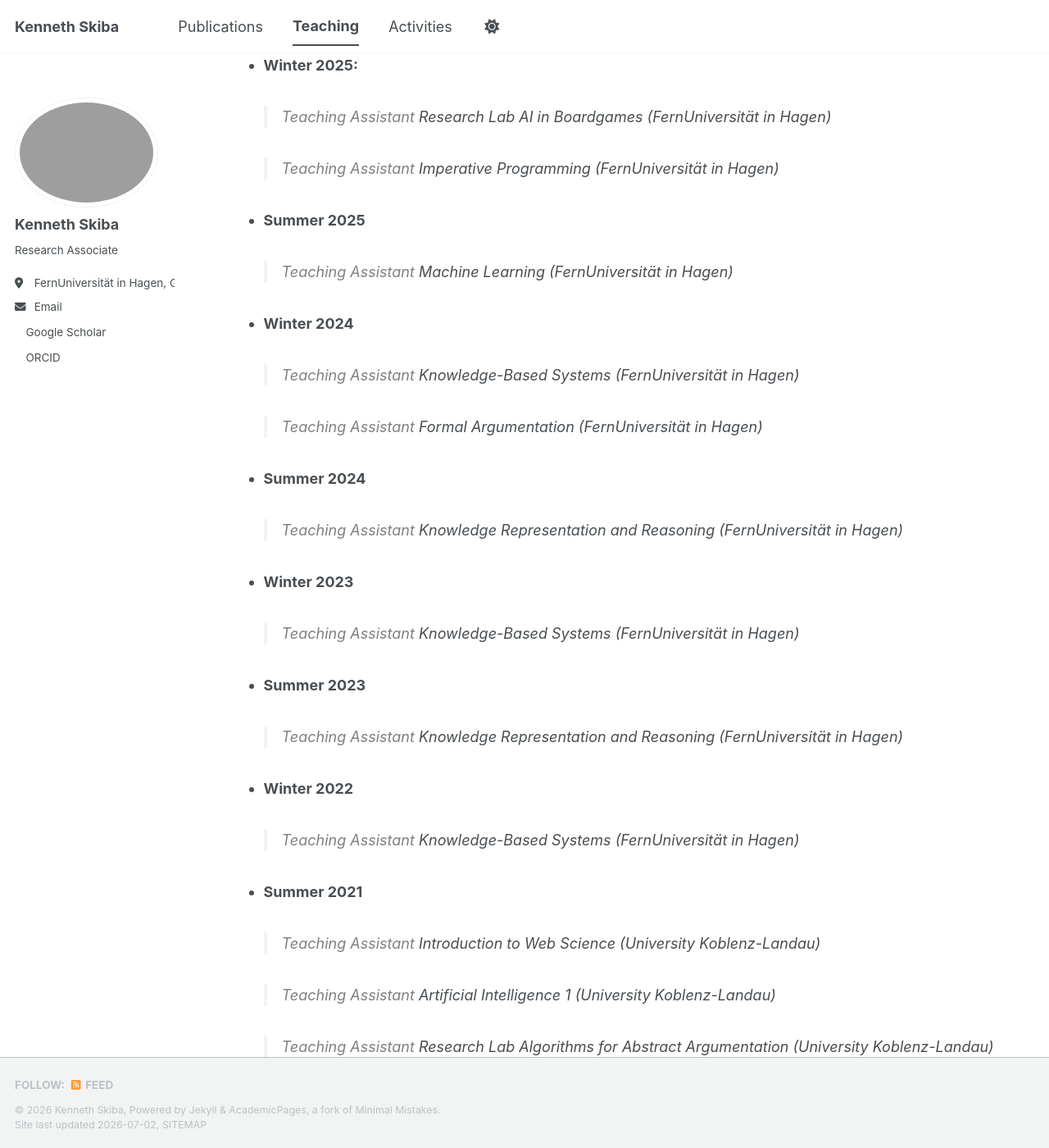
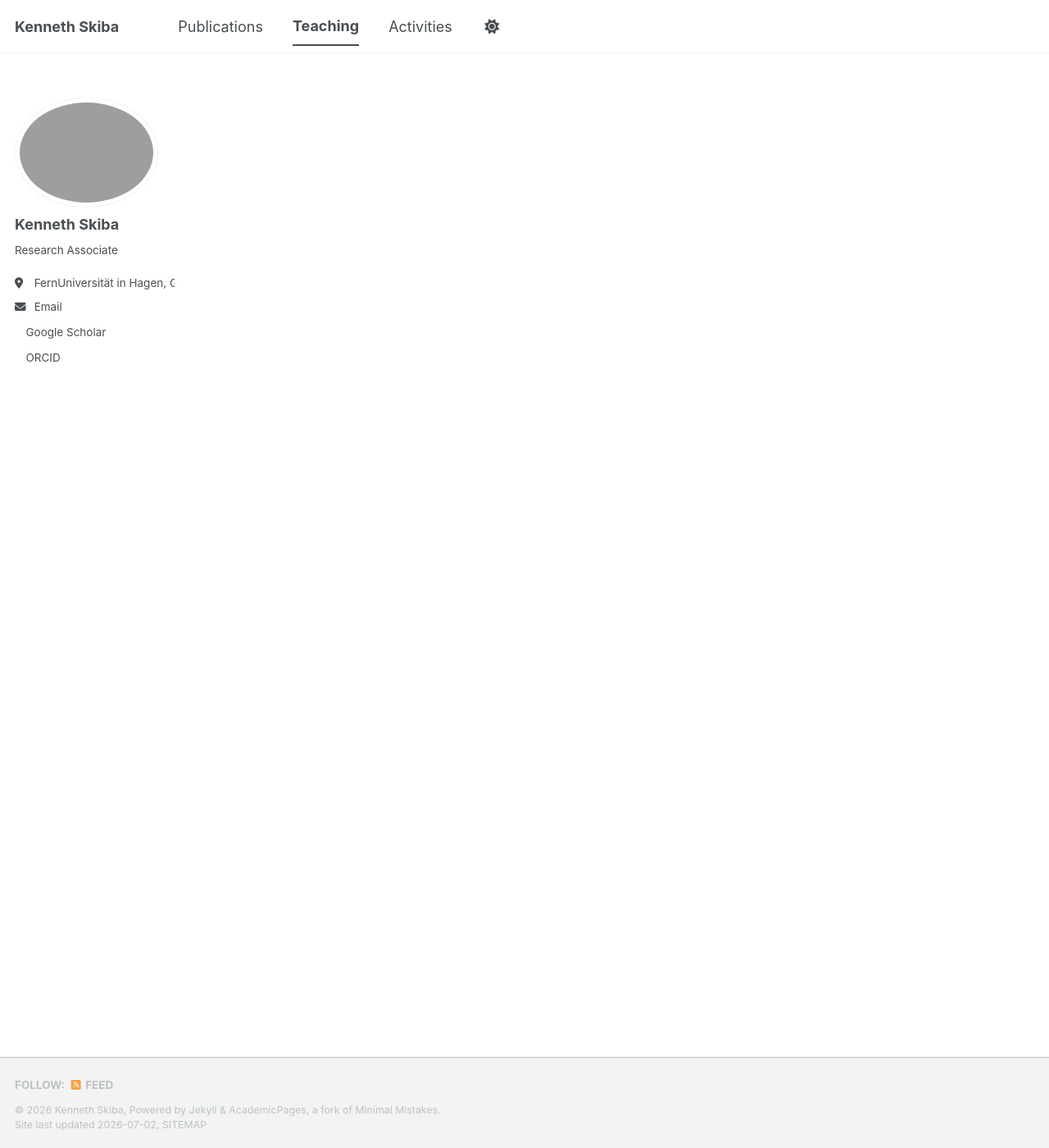
Before and after one commit to kennethskiba/kennethskiba.github.io, a Jekyll site: the page built from _pages/teaching.html, in a window 1280 px wide and 1400 px high, scrolled down 270 px. Shown: the whole window at 82% size. Built offline with Jekyll 4.4.1, drawn with Linux system fonts in a browser that asks for light colours; a style sheet for code colours, icons or effects is not loaded; some of the changed text lies outside the part shown.

Commit message:
Update teaching.html

```diff
--- a/_pages/teaching.html
+++ b/_pages/teaching.html
@@ -4,50 +4,3 @@ title: "Teaching"
 permalink: /teaching/
 author_profile: true
 ---
-<ul>
- <li><strong>Summer 2026:</strong></li>
-   <blockquote><font color="grey">Lecturer</font> Intelligent Agents 1 (University of Luxembourg)</blockquote>
-   <blockquote><font color="grey">Teaching Assistant</font> Intelligent Systems 2 (University of Luxembourg)</blockquote>
- <li><strong>Winter 2025:</strong></li>
-   <blockquote><font color="grey">Teaching Assistant</font> Research Lab AI in Boardgames (FernUniversität in Hagen)</blockquote>
-   <blockquote><font color="grey">Teaching Assistant</font> Imperative Programming (FernUniversität in Hagen)</blockquote>
-<li><strong>Summer 2025</strong></li>
-  <blockquote><font color="grey">Teaching Assistant</font> Machine Learning (FernUniversität in Hagen)</blockquote>
- <li><strong>Winter 2024</strong></li>
-   <blockquote><font color="grey">Teaching Assistant</font> Knowledge-Based Systems (FernUniversität in Hagen)</blockquote>
-    <blockquote><font color="grey">Teaching Assistant</font> Formal Argumentation (FernUniversität in Hagen)</blockquote>
- <li><strong>Summer 2024</strong></li>
-    <blockquote><font color="grey">Teaching Assistant</font> Knowledge Representation and Reasoning (FernUniversität in Hagen)</blockquote>
- <li><strong>Winter 2023</strong></li>
-    <blockquote><font color="grey">Teaching Assistant</font> Knowledge-Based Systems (FernUniversität in Hagen)</blockquote>
- <li><strong>Summer 2023</strong></li>
-    <blockquote><font color="grey">Teaching Assistant</font> Knowledge Representation and Reasoning (FernUniversität in Hagen)</blockquote>
-  <li><strong>Winter 2022</strong></li>
-    <blockquote><font color="grey">Teaching Assistant</font> Knowledge-Based Systems (FernUniversität in Hagen)</blockquote>
- <li><strong>Summer 2021</strong></li>
-    <blockquote><font color="grey">Teaching Assistant</font>  Introduction to Web Science (University Koblenz-Landau)</blockquote>
-   <blockquote><font color="grey">Teaching Assistant</font> Artificial Intelligence 1 (University Koblenz-Landau)</blockquote>
-    <blockquote><font color="grey">Teaching Assistant</font> Research Lab Algorithms for Abstract Argumentation (University Koblenz-Landau)</blockquote>
- <li><strong>Winter 2020</strong></li>
-     <blockquote><font color="grey">Teaching Assistant</font>  Introduction to Web Science (University Koblenz-Landau)</blockquote>
-      <blockquote><font color="grey">Teaching Assistant</font>  Seminar Formal Argumentation (University Koblenz-Landau)</blockquote>
-  <li><strong>Summer 2020</strong></li>
-    <blockquote><font color="grey">Teaching Assistant</font> Artificial Intelligence 1 (University Koblenz-Landau)</blockquote>
-  <li><strong>Summer 2019</strong></li>
-     <blockquote><font color="grey">Student Assistant</font> Team Programming Lab (Heinrich-Heine University)</blockquote>
-     <blockquote><font color="grey">Student Assistant</font> Introduction to Bioinformatics (Heinrich-Heine University)</blockquote>
-  <li><strong>Winter 2018</strong></li>
-      <blockquote><font color="grey">Student Assistant</font> Algorithm and Data Structure (Heinrich-Heine University)</blockquote>
-  <li><strong>Summer 2018</strong></li>
-      <blockquote><font color="grey">Student Assistant</font> Theoretical Computer Science (Heinrich-Heine University)</blockquote>
-   <li><strong>Winter 2017</strong></li>
-      <blockquote><font color="grey">Student Assistant</font> Algorithm and Data Structure (Heinrich-Heine University)</blockquote>
-  <li><strong>Summer 2017</strong></li>
-      <blockquote><font color="grey">Student Assistant</font> Theoretical Computer Science (Heinrich-Heine University)</blockquote>
-   <li><strong>Winter 2016</strong></li>
-      <blockquote><font color="grey">Student Assistant</font> Algorithm and Data Structure (Heinrich-Heine University)</blockquote>
-  <li><strong>Summer 2016</strong></li>
-      <blockquote><font color="grey">Student Assistant</font> Technical Computer Science (Heinrich-Heine University)</blockquote>
-  <li><strong>Summer 2015</strong></li>
-      <blockquote><font color="grey">Student Assistant</font> Technical Computer Science (Heinrich-Heine University)</blockquote>
-</ul>
```
